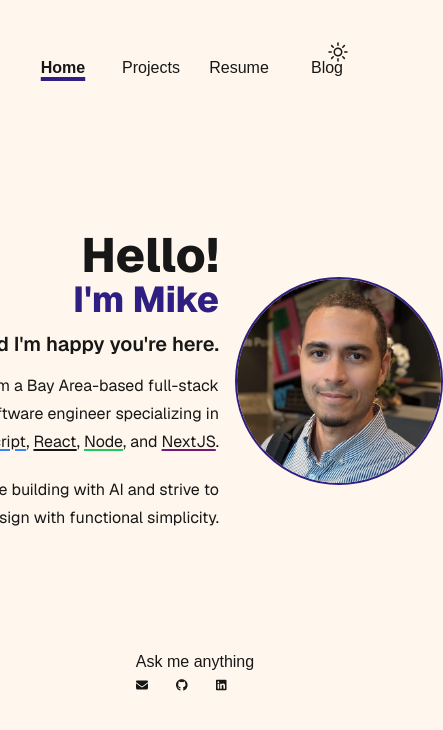
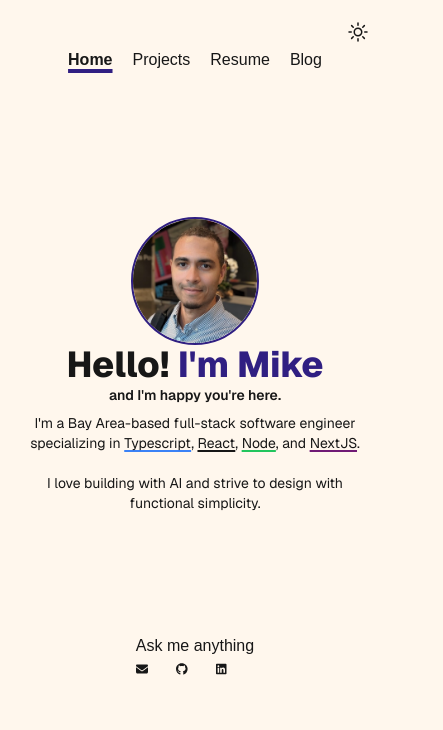
Before and after one commit to mjkushman/mjkushman.github.io, a Next.js app: page / in a window 390 px wide. Shown: the top 730 px of the page, 443 px wide, since content can reach past the window. Built offline with nearby package versions, Linux system fonts and the light colour scheme.

Commit message:
mobile styling

```diff
--- a/next.config.ts
+++ b/next.config.ts
@@ -3,7 +3,7 @@ import type { NextConfig } from "next";
 const nextConfig: NextConfig = {
   output: "export",
 
-  basePath: "/",
+  basePath: "",
   images: {
     unoptimized: true,
     localPatterns: [
--- a/src/components/Nav.tsx
+++ b/src/components/Nav.tsx
@@ -28,13 +28,13 @@ const Nav = () => {
   // const gridCols = `grid-cols-${links.length}`;
   return (
 
-    <nav className={`pt-12 flex justify-between gap-2 m-auto w-fit`}>
+    <nav className={`pt-12 flex justify-between gap-5 m-auto w-fit`}>
       {links.map(({ to, label }) => {
         return (
           <Link
             key={to}
             href={to}
-            className={`p-2 w-20 text-center gap-2 hover:underline decoration-[--primary] underline-offset-4 decoration-4 ${
+            className={`w-fit text-center gap-2 hover:underline decoration-[--primary] underline-offset-4 decoration-4 ${
               pathname == to
                 ? "font-semibold decoration-4 underline underline-offset-4 decoration-[--primary]"
                 : ""
--- a/src/components/ThemeSwitcher.tsx
+++ b/src/components/ThemeSwitcher.tsx
@@ -20,7 +20,7 @@ export default function ThemeSwitcher() {
         alt="Loading Light/Dark Toggle"
         priority={false}
         title="Loading Light/Dark Toggle"
-        className="size-6 absolute right-10 top-10"
+        className="size-6 absolute top-5 right-5 md:right-10 md:top-10"
       />
     );
 
@@ -33,7 +33,7 @@ export default function ThemeSwitcher() {
         viewBox="0 0 24 24"
         strokeWidth={1.5}
         stroke="currentColor"
-        className="size-6 absolute right-10 top-10"
+        className="size-6 absolute top-5 right-5 md:right-10 md:top-10"
 
       >
         <path
@@ -52,7 +52,7 @@ export default function ThemeSwitcher() {
         xmlns="http://www.w3.org/2000/svg"
         viewBox="0 0 24 24"
         fill="currentColor"
-        className="size-6 absolute right-10 top-10"
+        className="size-6 absolute top-5 right-5 md:right-10 md:top-10"
       >
         <path
           fillRule="evenodd"
--- a/src/components/Welcome.tsx
+++ b/src/components/Welcome.tsx
@@ -7,28 +7,30 @@ import { Tech } from "@/types/Tag.type";
 const Welcome = (): ReactNode => {
   return (
     <div className="">
-      <div className="flex items-center justify-center h-full">
-        <div className="w-72 pr-4 prose  justify-items-end text-right text-[--foreground]">
-          <h1 className="prose-h1 mb-2 ">
-            <span className="text-5xl text-[--foreground]">Hello!</span>
-            <br />
-            <span className="text-[--primary]">I&apos;m Mike</span>
+      <div className="flex lg:flex-row flex-col-reverse items-center justify-center h-full">
+        <div className="max-w-lg lg:pr-4 prose justify-items-center lg:justify-items-end text-center lg:text-right text-[--foreground]">
+          <h1 className="prose-h1 mb-0 mtext-2xl lg:text-5xl">
+            <div className="flex flex-row lg:flex-col">
+              <div className="lg:text-5xl text-[--foreground] mr-2 lg:mr-0 ">
+                Hello!
+              </div>
+              <div className="text-[--primary]">I&apos;m Mike</div>
+            </div>
           </h1>
-          <h3 className="prose-h3 mt-0 text-[--foreground]">
+          <h3 className="text-sm lg:text-xl prose-h3 mt-0 text-[--foreground]">
             and I&apos;m happy you&apos;re here.
           </h3>
-          <p className="">
+          <p className="text-sm md:text-base">
             I&apos;m a Bay Area-based full-stack software engineer specializing
             in <Tag label={Tech.Typescript} />, <Tag label={Tech.React} />,{" "}
             <Tag label={Tech.Node} />, and <Tag label={Tech.NextJS} />.
-          </p>
-          <p className="">
-            I love building with AI and strive to design with functional
+            <br />
+            <br />I love building with AI and strive to design with functional
             simplicity.
           </p>
         </div>
 
-        <div className="w-52 rounded-full boder border-2 border-[--primary] overflow-hidden">
+        <div className="w-32 md:w-48 lg:w-56 rounded-full boder border-2 border-[--primary] overflow-hidden">
           <Image src={profilePic} alt="" objectFit="contain" />
         </div>
       </div>
```
